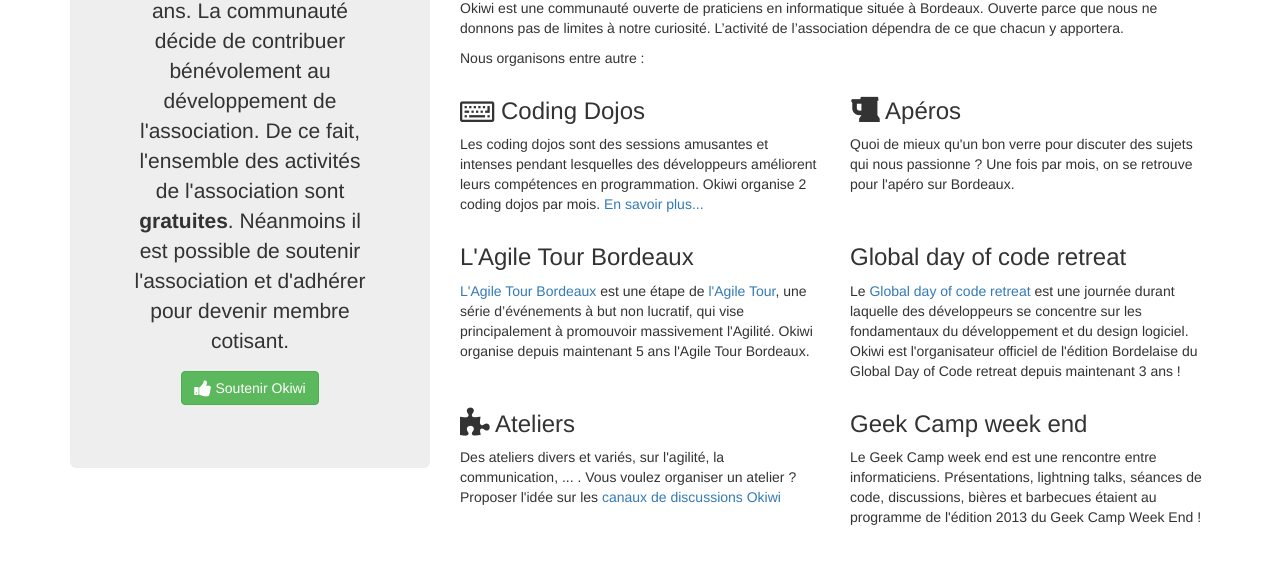
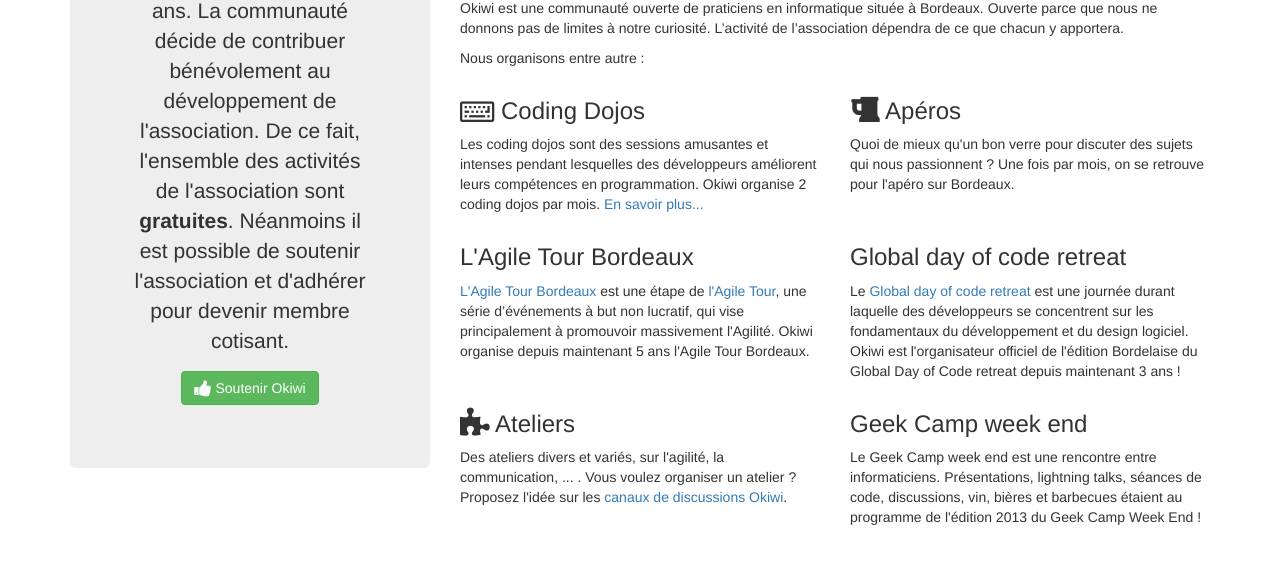
Before and after one commit to okiwi/okiwi.org, a Jekyll site: the page built from index.html, in a window 1280 px wide. Shown: the part 214-791 px from the top of the page. Built offline with Jekyll 4.4.1, drawn with Linux system fonts in a browser that asks for light colours; nearby versions of some CDN libraries; Markdown is read by kramdown in place of the engine named in the settings.

Commit message:
FIX quelques typos

```diff
--- a/index.html
+++ b/index.html
@@ -61,7 +61,7 @@
 
                 <p>
                     Quoi de mieux qu'un bon verre pour discuter des sujets qui nous
-                    passionne&nbsp;? Une fois par mois, on se retrouve pour l'apéro sur Bordeaux.
+                    passionnent&nbsp;? Une fois par mois, on se retrouve pour l'apéro sur Bordeaux.
                 </p>
             </div>
         </div>
@@ -82,7 +82,7 @@
 
                 <p>
                     Le <a href="http://globalday.coderetreat.org/">Global day of code retreat</a> est une journée durant laquelle des développeurs se
-                    concentre sur
+                    concentrent sur
                     les fondamentaux du développement et du design logiciel. Okiwi est l'organisateur officiel de
                     l'édition Bordelaise du Global Day of Code retreat depuis maintenant 3 ans&nbsp;!
                 </p>
@@ -95,7 +95,7 @@
 
                 <p>
                     Des ateliers divers et variés, sur l'agilité, la communication, ... . Vous voulez organiser un
-                    atelier&nbsp;? Proposer l'idée sur les <a href="https://groups.google.com/forum/?hl=fr&amp;fromgroups#!forum/okiwi">canaux de discussions Okiwi</a>
+                    atelier&nbsp;? Proposez l'idée sur les <a href="https://groups.google.com/forum/?hl=fr&amp;fromgroups#!forum/okiwi">canaux de discussions Okiwi</a>.
                 </p>
 
             </div>
@@ -104,7 +104,7 @@
 
                 <p>
                     Le Geek Camp week end est une rencontre entre informaticiens. Présentations, lightning talks,
-                    séances de code, discussions, bières et barbecues étaient au programme de l'édition 2013 du Geek
+                    séances de code, discussions, vin, bières et barbecues étaient au programme de l'édition 2013 du Geek
                     Camp
                     Week End&nbsp;!
                 </p>
```
